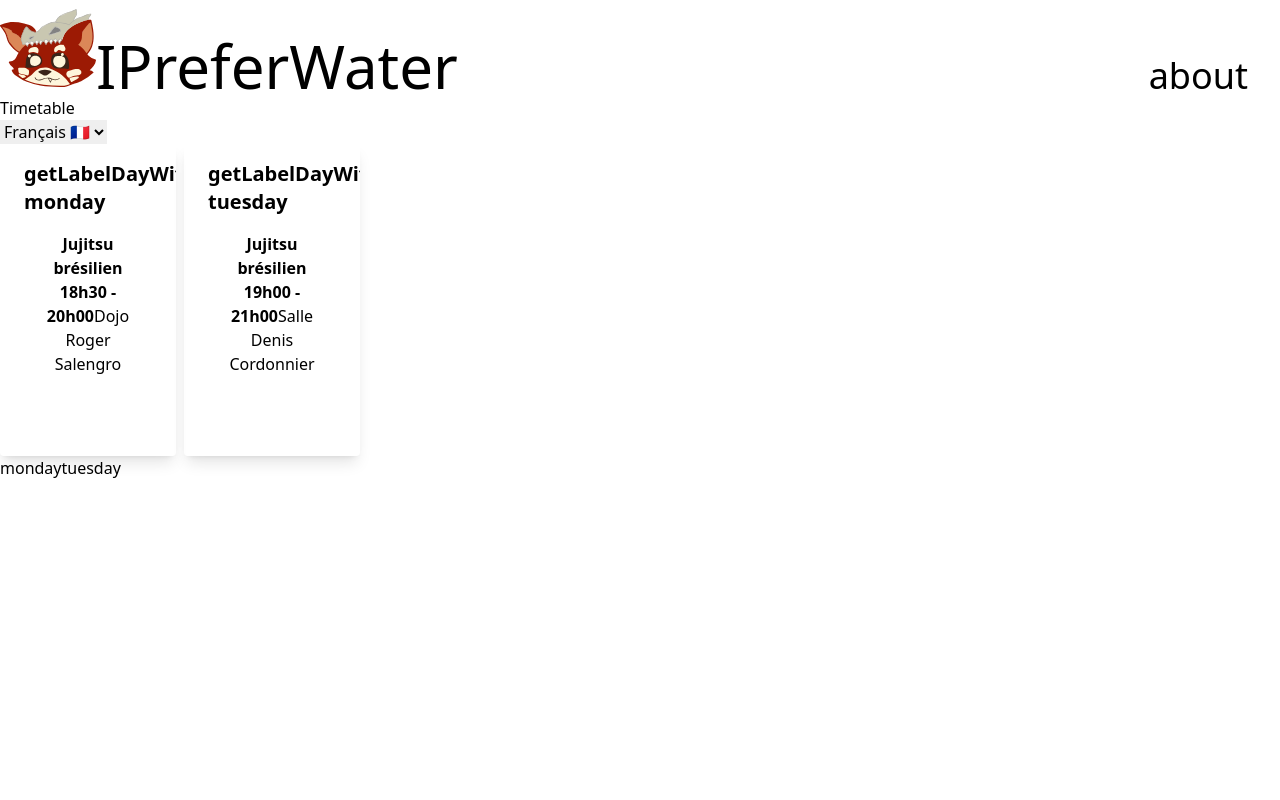
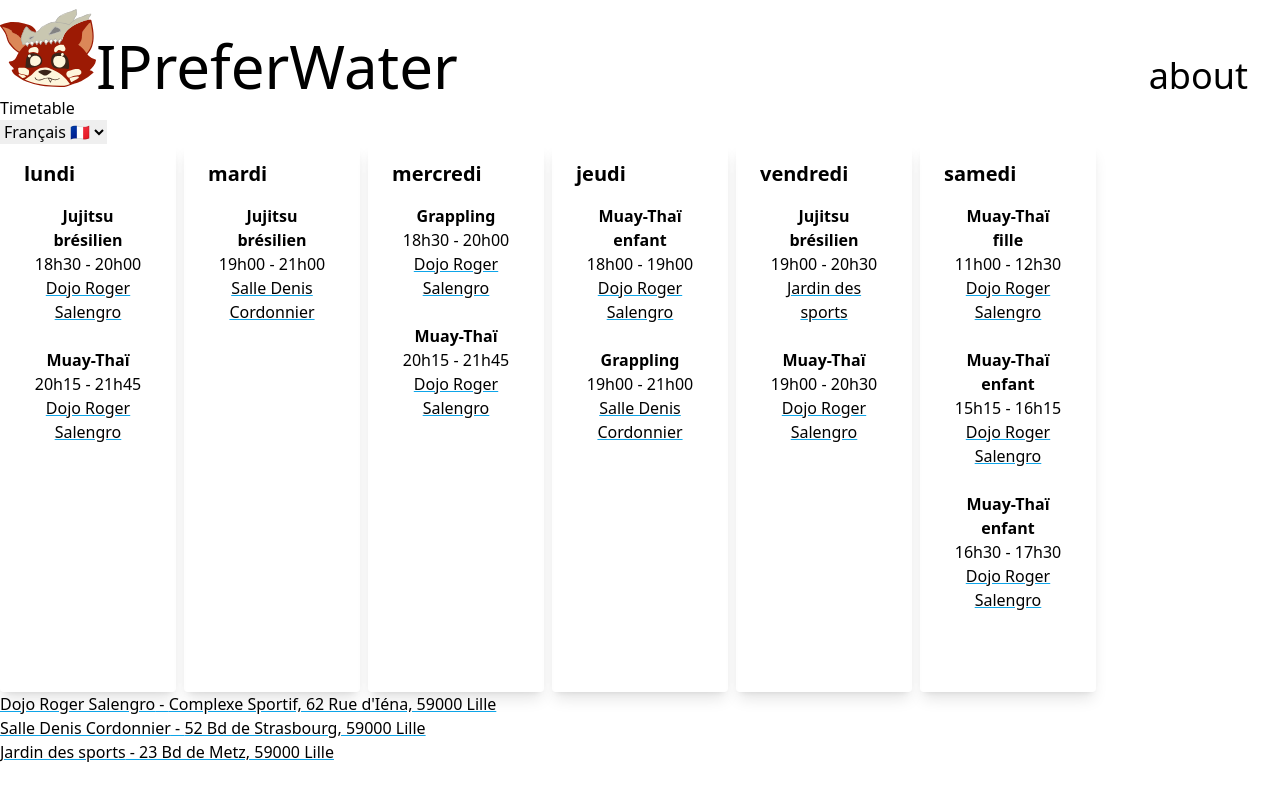
Before and after one commit to IPreferWater/ipreferwater-website, a Next.js app: page /timetable/pantheres-lille in a window 1280 px wide. Built offline with nearby package versions, Linux system fonts and the light colour scheme.

Commit message:
feat(timetable): complete example of timetable

```diff
--- a/components/timetable/Day.tsx
+++ b/components/timetable/Day.tsx
@@ -1,5 +1,7 @@
 
 import { IDayTimetable, IEvent, IEventIds, IEventUpdated, IPlaceIds } from '../../interfaces'
+import { getLabelDayByLanguage } from '../../pages/api/util'
+
 import { TimetableEvent } from './TimetableEvent'
 
 type PlanningDayProps = {
@@ -11,8 +13,14 @@ type PlanningDayProps = {
 
   export function Day({day, eventIds, placeIds, language}:PlanningDayProps) {
 
+
     function updateEventsIdsAndPlaceIds(event :IEvent) : IEventUpdated{
+
         const eventID = eventIds[event.eventId]
+
+        if (eventID == null){
+          console.log(`can't find the id ${event.eventId} in  event \n ${JSON.stringify(event)} \n in list of eventID \n${JSON.stringify(eventIds)}`)
+        }
         const place = placeIds[event.placeId]
 
          return {
@@ -29,7 +37,7 @@ type PlanningDayProps = {
       <div className="px-6 py-4 pb-16">
         <div className="flex flex-row justify-between">
           <div className="font-bold text-xl mb-2">
-             getLabelDayWithID {day.dayID}
+             {getLabelDayByLanguage(day.dayID, language)}
           </div>
           <div className="text-xs"></div>
         </div>
--- a/components/timetable/TimetableEvent.tsx
+++ b/components/timetable/TimetableEvent.tsx
@@ -7,13 +7,12 @@ type EventProps = {
   export function TimetableEvent({event}:EventProps) {
 
     return (
-      <div className={`bg-${event.color}`}>
-              <span className={`font-semibold`}>
-                {event.eventLabel} {event.start} - {event.end}
-              </span>
-              <span>{event.place.label}</span>
-              <span>{event.place.address}</span>
+      <div className={`flex flex-col bg-${event.color}`}>
+              <div className={`font-semibold`}>
+                {event.eventLabel}
               </div>
-
+              <div>{event.start} - {event.end}</div>
+              <a className='underline decoration-sky-500' href={event.place.gmap} target='_blank'>{event.place.label}</a>
+              </div>
 )
   }
--- a/data/timetable/pantheres-lille.json
+++ b/data/timetable/pantheres-lille.json
@@ -1,18 +1,24 @@
 {
     "dayTimetables": [
         {
-      "dayID":"monday",
+      "dayID":1,
       "events": [
         {
           "start":"18h30",
           "end":"20h00",
           "eventId":"jjb",
           "placeId":"wazemme"
+        },
+        {
+          "start":"20h15",
+          "end":"21h45",
+          "eventId":"boxtai",
+          "placeId":"wazemme"
         }
     ]
     },
     {
-      "dayID":"tuesday",
+      "dayID":2,
       "events": [
         {
           "start":"19h00",
@@ -21,7 +27,83 @@
           "placeId":"denis"
         }
       ]
-    }],
+    },
+    {
+      "dayID":3,
+      "events": [
+        {
+          "start":"18h30",
+          "end":"20h00",
+          "eventId":"nogi",
+          "placeId":"wazemme"
+        },
+        {
+          "start":"20h15",
+          "end":"21h45",
+          "eventId":"boxtai",
+          "placeId":"wazemme"
+        }
+    ]
+    },
+    {
+      "dayID":4,
+      "events": [
+        {
+          "start":"18h00",
+          "end":"19h00",
+          "eventId":"boxtaikid",
+          "placeId":"wazemme"
+        },
+        {
+          "start":"19h00",
+          "end":"21h00",
+          "eventId":"nogi",
+          "placeId":"denis"
+        }
+      ]
+    },
+    {
+      "dayID":5,
+      "events": [
+        {
+          "start":"19h00",
+          "end":"20h30",
+          "eventId":"jjb",
+          "placeId":"jardin"
+        },
+        {
+          "start":"19h00",
+          "end":"20h30",
+          "eventId":"boxtai",
+          "placeId":"wazemme"
+        }
+      ]
+    },
+    {
+      "dayID":6,
+      "events": [
+        {
+          "start":"11h00",
+          "end":"12h30",
+          "eventId":"boxtaigirl",
+          "placeId":"wazemme"
+        },
+        {
+          "start":"15h15",
+          "end":"16h15",
+          "eventId":"boxtaikid",
+          "placeId":"wazemme"
+        },
+        {
+          "start":"16h30",
+          "end":"17h30",
+          "eventId":"boxtaikid",
+          "placeId":"wazemme"
+        }
+      ]
+    }
+
+  ],
     "eventIds" : {
 
       "jjb" : {
@@ -29,26 +111,52 @@
           "FR":"Jujitsu brésilien",
           "EN":"Brazilian jujitsu"
         },
-        "color": "red-500"
+        "color": "blue-300"
       },
-      "grappling" : {
+      "nogi" : {
         "labels":{
           "FR":"Grappling",
           "EN":"Grappling"
         },
         "color": "purple-300"
+      },
+      "boxtai" : {
+        "labels":{
+          "FR":"Muay-Thaï",
+          "EN":"Muay-Thaï"
+        },
+        "color": "red-300"
+      },
+      "boxtaikid" : {
+        "labels":{
+          "FR":"Muay-Thaï enfant",
+          "EN":"Muay-Thaï kid"
+        },
+        "color": "red-200"
+      },
+      "boxtaigirl" : {
+        "labels":{
+          "FR":"Muay-Thaï fille",
+          "EN":"Muay-Thaï girl"
+        },
+        "color": "pink-200"
       }
     },
     "placeIds" : {
       "wazemme": {
         "label":"Dojo Roger Salengro",
-        "adress" : "Complexe Sportif, 62 Rue d'Iéna, 59000 Lille",
-        "gMap":"https://www.google.com/maps/place/PANTHER'S+Club+Lille/@50.6221277,3.0468976,323m/data=!3m1!1e3!4m15!1m8!3m7!1s0x47c2d575984c9389:0x9059d8927bccbf07!2sRue+d'I%C3%A9na,+59000+Lille!3b1!8m2!3d50.6224266!4d3.0476082!16s%2Fg%2F1tplpgfp!3m5!1s0x47c2d575bc68dccd:0x162de623e12e38fe!8m2!3d50.6223195!4d3.0475388!16s%2Fg%2F11dy1crptv"
+        "address" : "Complexe Sportif, 62 Rue d'Iéna, 59000 Lille",
+        "gmap":"https://www.google.com/maps/place/PANTHER'S+Club+Lille/@50.6221277,3.0468976,323m/data=!3m1!1e3!4m15!1m8!3m7!1s0x47c2d575984c9389:0x9059d8927bccbf07!2sRue+d'I%C3%A9na,+59000+Lille!3b1!8m2!3d50.6224266!4d3.0476082!16s%2Fg%2F1tplpgfp!3m5!1s0x47c2d575bc68dccd:0x162de623e12e38fe!8m2!3d50.6223195!4d3.0475388!16s%2Fg%2F11dy1crptv"
       },
       "denis": {
         "label":"Salle Denis Cordonnier",
-        "adress" : "52 Bd de Strasbourg, 59000 Lille",
-        "gMap":"https://www.google.com/maps/place/Salle+Denis+Cordonnier/@50.6177655,3.0574702,278m/data=!3m1!1e3!4m15!1m8!3m7!1s0x47c2d575984c9389:0x9059d8927bccbf07!2sRue+d'I%C3%A9na,+59000+Lille!3b1!8m2!3d50.6224266!4d3.0476082!16s%2Fg%2F1tplpgfp!3m5!1s0x47c2d5a212fcf731:0x5d18f33f9570e9e3!8m2!3d50.6176079!4d3.0583668!16s%2Fg%2F1tcxnv1c"
+        "address" : "52 Bd de Strasbourg, 59000 Lille",
+        "gmap":"https://www.google.com/maps/place/Salle+Denis+Cordonnier/@50.6177655,3.0574702,278m/data=!3m1!1e3!4m15!1m8!3m7!1s0x47c2d575984c9389:0x9059d8927bccbf07!2sRue+d'I%C3%A9na,+59000+Lille!3b1!8m2!3d50.6224266!4d3.0476082!16s%2Fg%2F1tplpgfp!3m5!1s0x47c2d5a212fcf731:0x5d18f33f9570e9e3!8m2!3d50.6176079!4d3.0583668!16s%2Fg%2F1tcxnv1c"
+      },
+      "jardin": {
+        "label":"Jardin des sports",
+        "address" : "23 Bd de Metz, 59000 Lille",
+        "gmap":"50.620651125644066, 3.038042846157788"
       }
     }
     }
--- a/interfaces/index.ts
+++ b/interfaces/index.ts
@@ -15,7 +15,7 @@ export type ITimetable = {
 }
 
 export type IDayTimetable = {
-  dayID: string
+  dayID: number
   events: Array<IEvent>
 }
 
--- /dev/null
+++ b/pages/api/util.tsx
@@ -0,0 +1,43 @@
+const LABEL_DAYS = [
+  {
+    "EN": "monday",
+    "FR": "lundi"
+    },
+    {
+      "EN": "tuesday",
+      "FR": "mardi"
+    },
+    {
+      "EN": "wednesday",
+      "FR": "mercredi"
+    },
+    {
+      "EN": "thursday",
+      "FR": "jeudi"
+    },
+    {
+      "EN": "friday",
+      "FR": "vendredi"
+    },
+    {
+      "EN": "saturday",
+      "FR": "samedi"
+    },
+    {
+      "EN": "sunday",
+      "FR": "dimanche"
+    }
+  ]
+
+  type LabelKey = {
+    EN: string;
+    FR: string;
+  };
+
+  export function getLabelDayByLanguage(index:number, language :string) :string{
+    if (index <1 || index-1>LABEL_DAYS.length) {
+      return "day label error"
+    }
+    const labelKey: LabelKey = LABEL_DAYS[index - 1];
+    return labelKey[language as keyof LabelKey];
+  }
--- a/pages/timetable/[id].tsx
+++ b/pages/timetable/[id].tsx
@@ -11,7 +11,6 @@ type TimetableProps = {
 }
 export default function TimeTablePage ({timetable, id}: TimetableProps) {
 
-  //TODO should we add a default language on timetable ?
   const [language, setlanguage] = React.useState("FR");
 
   const onChangeLanguage = (event: React.ChangeEvent<HTMLSelectElement>) => {
@@ -33,10 +32,14 @@ export default function TimeTablePage ({timetable, id}: TimetableProps) {
              <Day  key={index} day={day} eventIds={timetable.eventIds} placeIds={timetable.placeIds} language={language}/>
              )}
         </div>
-    {timetable.dayTimetables.map((day, index) =>
-             //<PlanningDay  key={index} day={day} id={id} dayNumber={index+1}/>
-             day.dayID
-             )}
+
+    <div className='flex flex-col'>
+    {Object.values(timetable.placeIds).map((place, index) => (
+        <a key={index} href={place.gmap} className='underline decoration-sky-500'>
+          {place.label} - {place.address}
+        </a>
+      ))}
+    </div>
 
   </Layout>
 }
```
Also changed, not shown: pages/api/timetable.tsx (line endings or trailing spaces).
